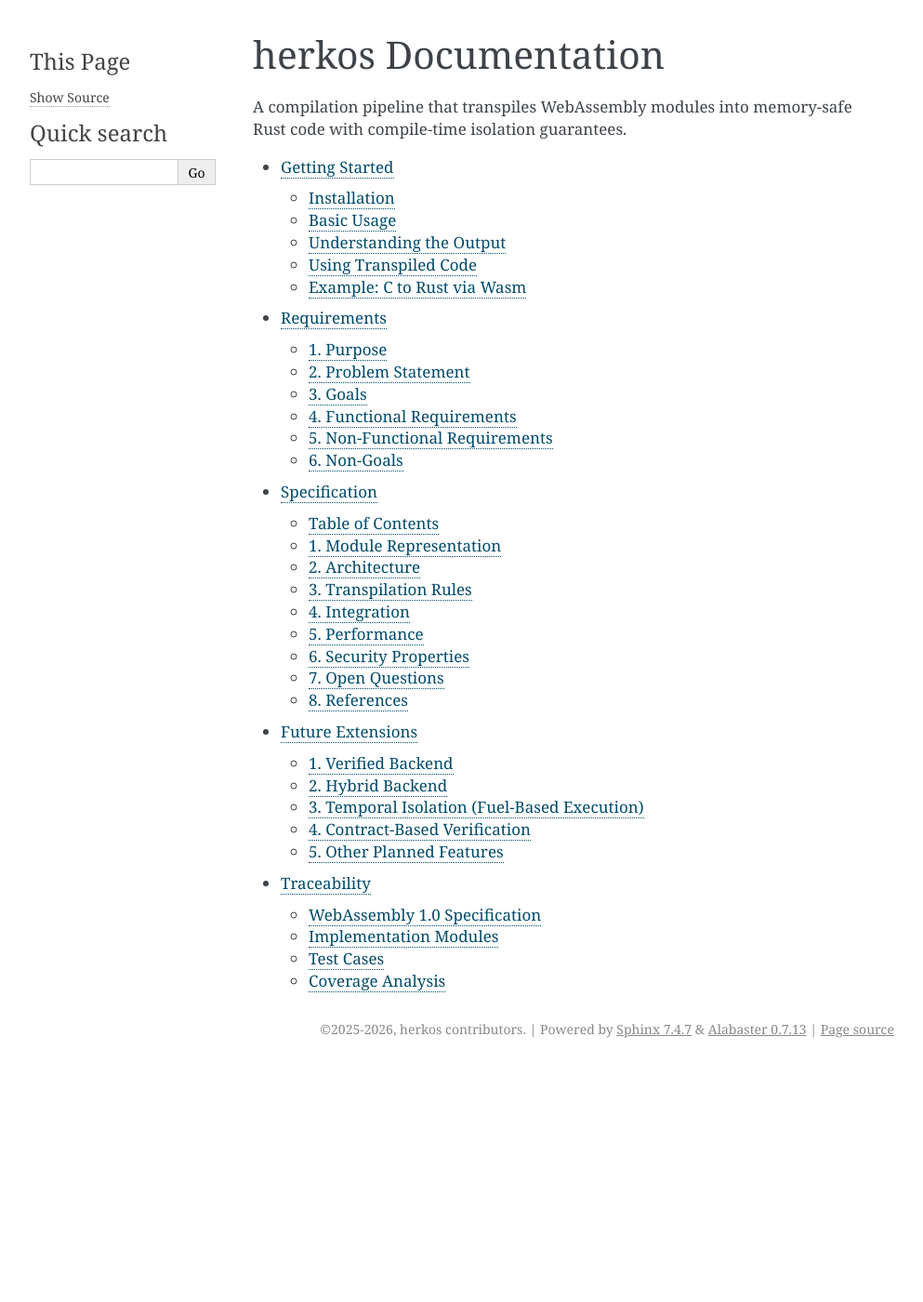
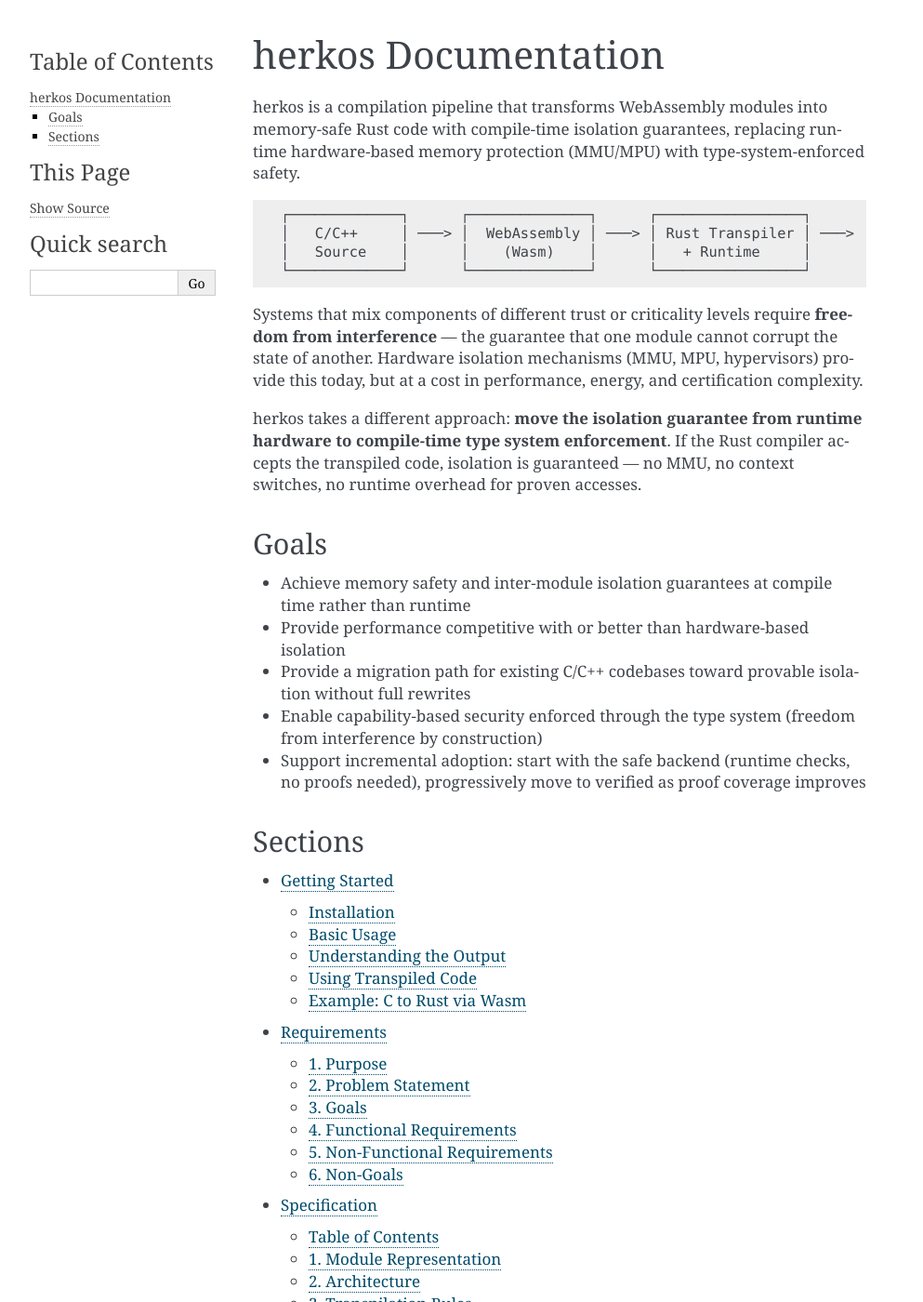
Before and after one commit to arnoox/herkos, a Sphinx documentation site: the page built from docs/index.md, in a window 1280 px wide and 1400 px high. Shown: the whole window at 93% size, without its empty margins (148-1141 px from the left). Built offline with Sphinx 7.4.7, drawn with Linux system fonts in a browser that asks for light colours.

Commit message:
docs: enhance introduction and goals in documentation, remove outdated metamodel diagram

````diff
--- a/docs/index.md
+++ b/docs/index.md
@@ -1,7 +1,27 @@
 # herkos Documentation
 
-A compilation pipeline that transpiles WebAssembly modules into memory-safe Rust code
-with compile-time isolation guarantees.
+herkos is a compilation pipeline that transforms WebAssembly modules into memory-safe Rust code with compile-time isolation guarantees, replacing runtime hardware-based memory protection (MMU/MPU) with type-system-enforced safety.
+
+```
+┌─────────────┐      ┌──────────────┐      ┌─────────────────┐      ┌─────────────┐
+│   C/C++     │ ───> │  WebAssembly │ ───> │ Rust Transpiler │ ───> │ Safe Rust   │
+│   Source    │      │    (Wasm)    │      │   + Runtime     │      │   Binary    │
+└─────────────┘      └──────────────┘      └─────────────────┘      └─────────────┘
+```
+
+Systems that mix components of different trust or criticality levels require **freedom from interference** — the guarantee that one module cannot corrupt the state of another. Hardware isolation mechanisms (MMU, MPU, hypervisors) provide this today, but at a cost in performance, energy, and certification complexity.
+
+herkos takes a different approach: **move the isolation guarantee from runtime hardware to compile-time type system enforcement**. If the Rust compiler accepts the transpiled code, isolation is guaranteed — no MMU, no context switches, no runtime overhead for proven accesses.
+
+## Goals
+
+- Achieve memory safety and inter-module isolation guarantees at compile time rather than runtime
+- Provide performance competitive with or better than hardware-based isolation
+- Provide a migration path for existing C/C++ codebases toward provable isolation without full rewrites
+- Enable capability-based security enforced through the type system (freedom from interference by construction)
+- Support incremental adoption: start with the safe backend (runtime checks, no proofs needed), progressively move to verified as proof coverage improves
+
+## Sections
 
 ```{toctree}
 :maxdepth: 2
````
Also changed, not shown: docs/metamodel.md (deleted, +0 -61 lines).
